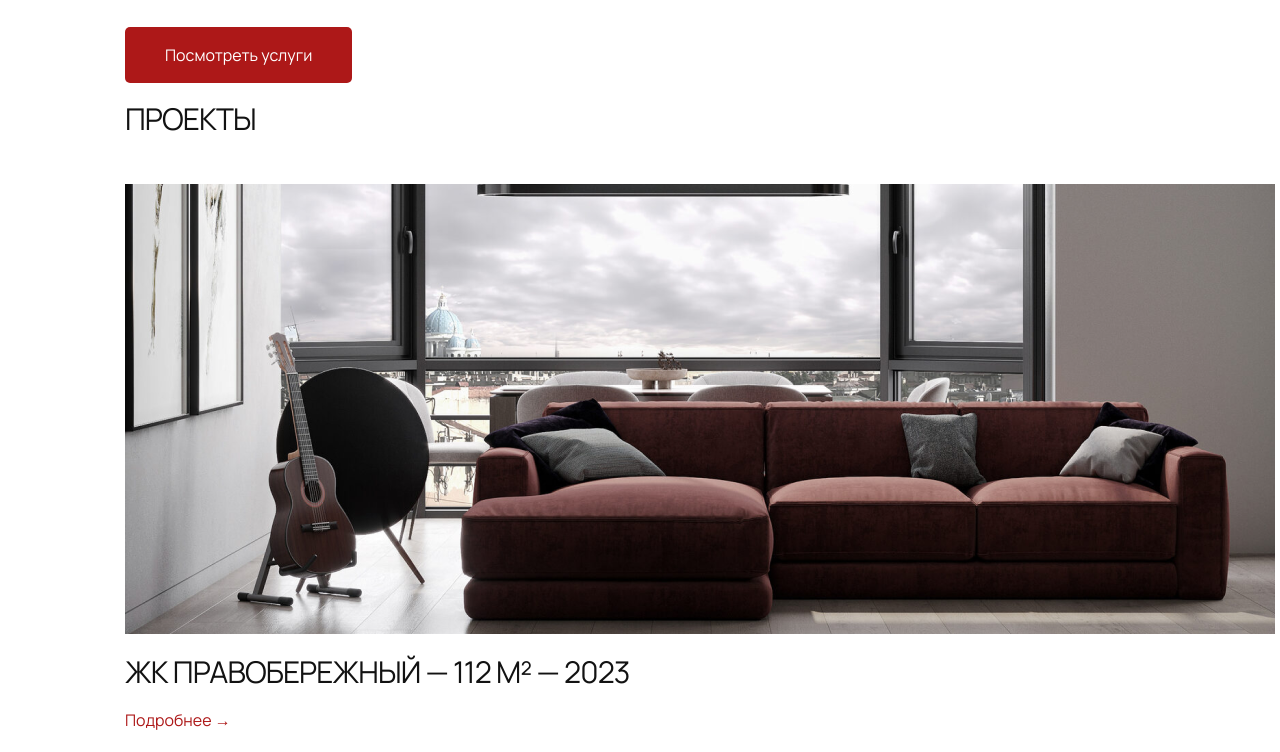
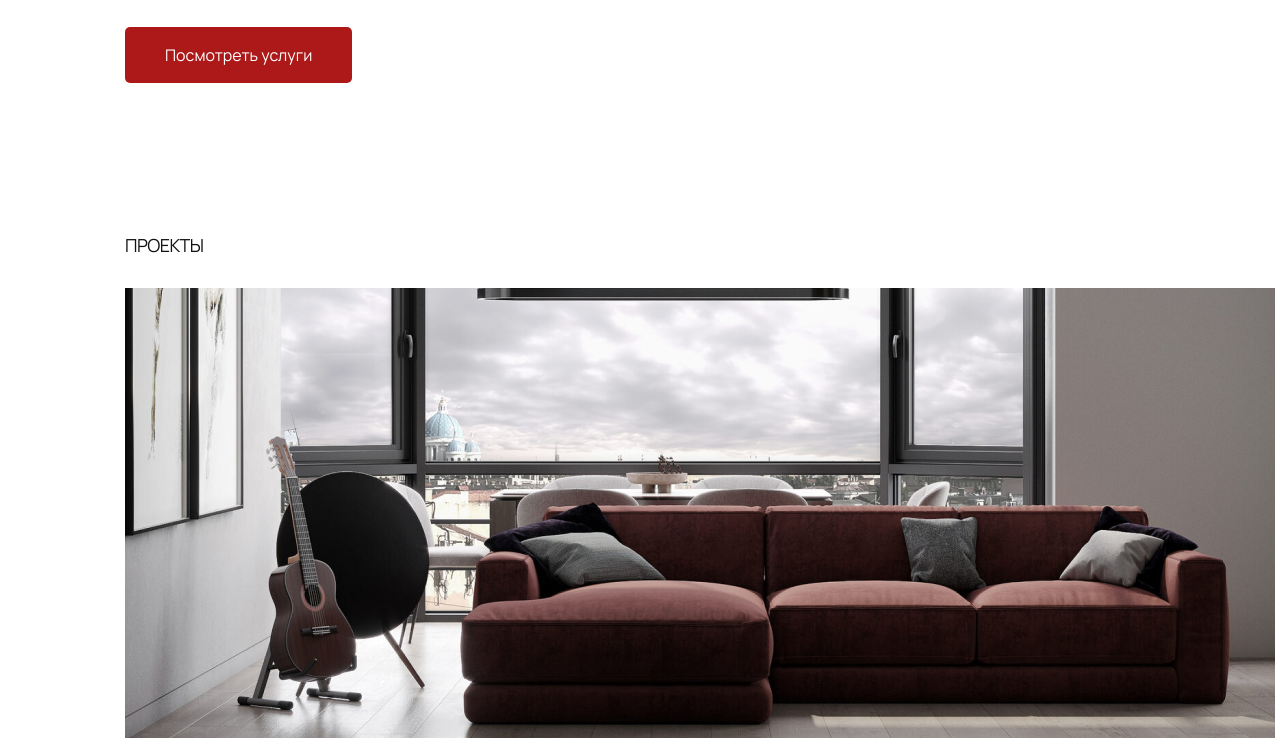
Before and after one commit to MHGV/Metrika, a plain HTML site: page index.html in a window 1280 px wide. Shown: the part 1346-2098 px from the top of the page. Drawn offline with Linux system fonts and the light colour scheme.

Commit message:
Add files via upload

```diff
--- a/index.html
+++ b/index.html
@@ -43,7 +43,7 @@
     </section>
     <section class="project container">
       <div class="container_inline">
-        <h2 class="project_title">проекты</h2>
+        <h2 class="project_info">проекты</h2>
         <ul class="project_list">
           <li>
             <img
--- a/style.css
+++ b/style.css
@@ -85,7 +85,7 @@ h3 {
   color: #ffffff;
 }
 
-.project_title {
+.project_info {
   margin-top: 150px;
   font-weight: 400;
   font-size: 18px;
```
